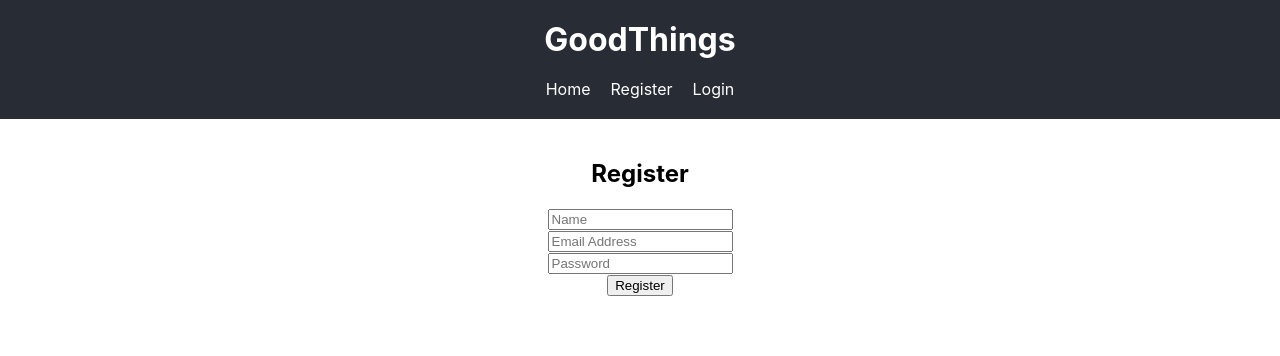
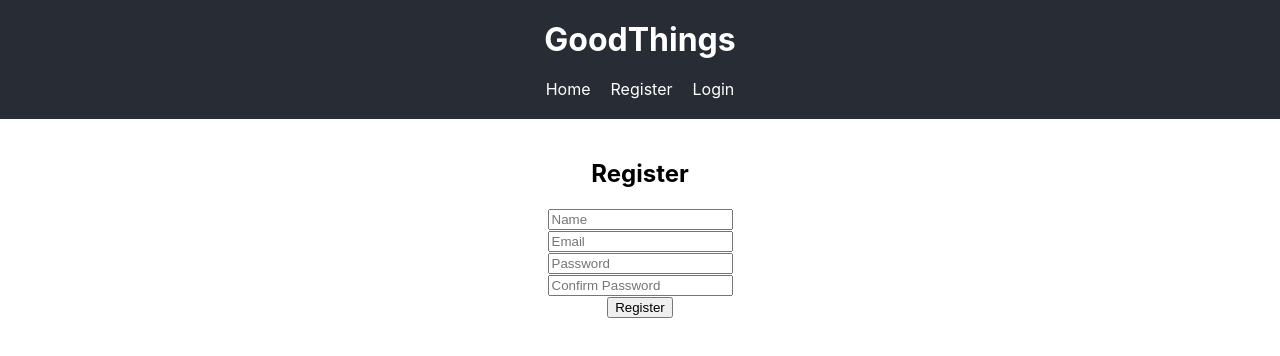
Before and after one commit to itdev161-fa2025/ahmad-assad, a React (Create React App) app in the folder client/: page /register in a window 1280 px wide. Shown: the top 356 px of the page. Built offline with nearby package versions, Linux system fonts and the light colour scheme.

Commit message:
Created Register component with form and axios integration

```diff
--- a/client/src/components/Register/Register.js
+++ b/client/src/components/Register/Register.js
@@ -1,63 +1,69 @@
 import React, { useState } from 'react';
-import { useNavigate } from 'react-router-dom';
+import axios from 'axios';
 
 const Register = () => {
-  const navigate = useNavigate();
-  const [formData, setFormData] = useState({
+  const [userData, setUserData] = useState({
     name: '',
     email: '',
-    password: ''
+    password: '',
+    passwordConfirm: ''
   });
 
-  const { name, email, password } = formData;
+  const { name, email, password, passwordConfirm } = userData;
 
   const onChange = e => {
-    setFormData({ ...formData, [e.target.name]: e.target.value });
-  };
+    setUserData({
+      ...userData,
+      [e.target.name]: e.target.value
+    });
+  }
 
-  const onSubmit = async e => {
-    e.preventDefault();
+  const register = async () => {
+    if (password !== passwordConfirm) {
+      console.log('Passwords do not match');
+    }
+    else {
+      const newUser = {
+        name: name,
+        email: email,
+        password: password
+      }
 
       try {
-      const response = await fetch('/api/users', {
-        method: 'POST',
+        const config = {
           headers: {
             'Content-Type': 'application/json'
-        },
-        body: JSON.stringify(formData)
-      });
+          }
+        }
 
-      if (response.ok) {
-        navigate('/');
+        const body = JSON.stringify(newUser);
+        const res = await axios.post('/api/users', body, config);
+        console.log(res.data);
+      } catch (error) {
+        console.error(error.response.data);
+        return;
       }
-    } catch (error) {
-      console.error('Error registering user:', error);
     }
-  };
+  }
 
   return (
     <div>
       <h2>Register</h2>
-      <form onSubmit={onSubmit}>
       <div>
         <input
           type="text"
           placeholder="Name"
           name="name"
           value={name}
-            onChange={onChange}
-            required
-          />
+          onChange={e => onChange(e)} />
       </div>
       <div>
         <input
-            type="email"
-            placeholder="Email Address"
+          type="text"
+          placeholder="Email"
           name="email"
           value={email}
-            onChange={onChange}
-            required
-          />
+          onChange={e => onChange(e)} />
       </div>
       <div>
         <input
@@ -65,14 +71,21 @@ const Register = () => {
           placeholder="Password"
           name="password"
           value={password}
-            onChange={onChange}
-            required
-          />
+          onChange={e => onChange(e)} />
       </div>
-        <button type="submit">Register</button>
-      </form>
+      <div>
+        <input
+          type="password"
+          placeholder="Confirm Password"
+          name="passwordConfirm"
+          value={passwordConfirm}
+          onChange={e => onChange(e)} />
       </div>
-  );
-};
+      <div>
+        <button onClick={() => register()}>Register</button>
+      </div>
+    </div>
+  )
+}
 
 export default Register;
```
Lines whose indentation alone changed are shown as unchanged.
